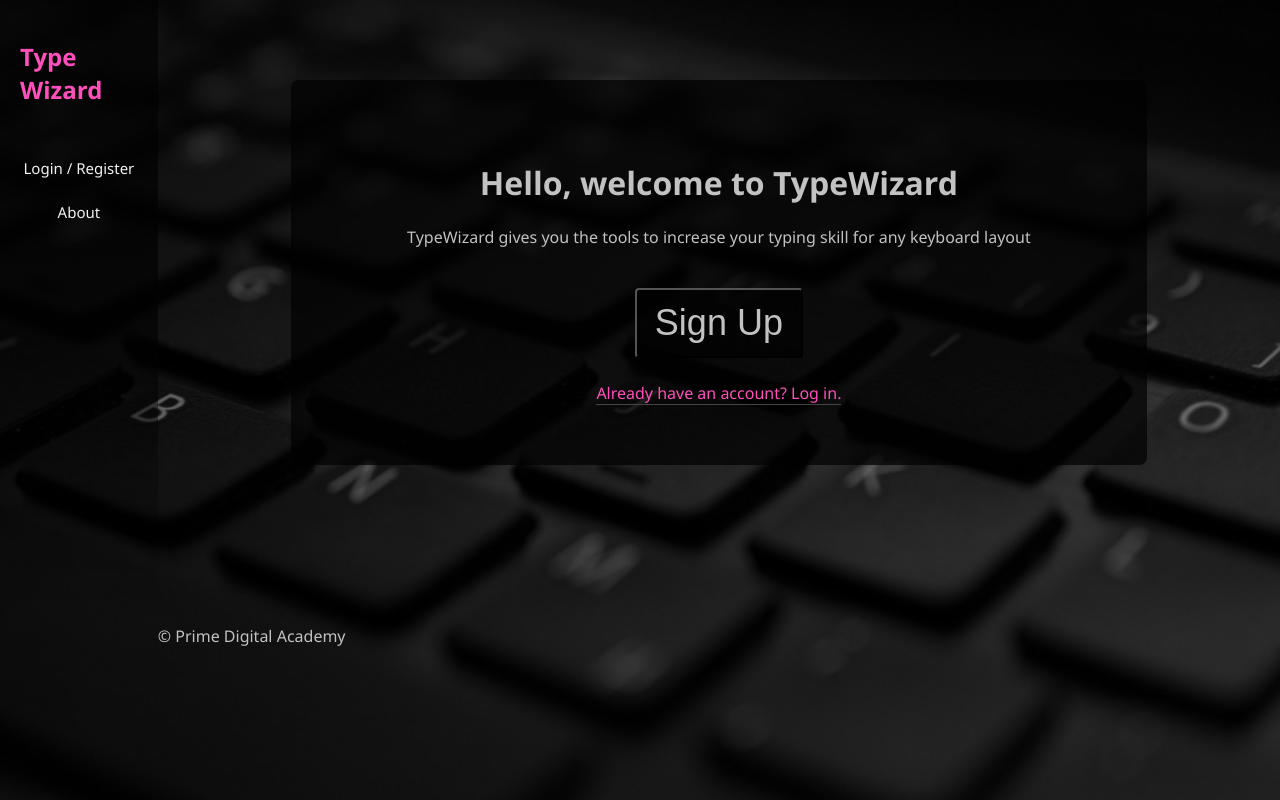
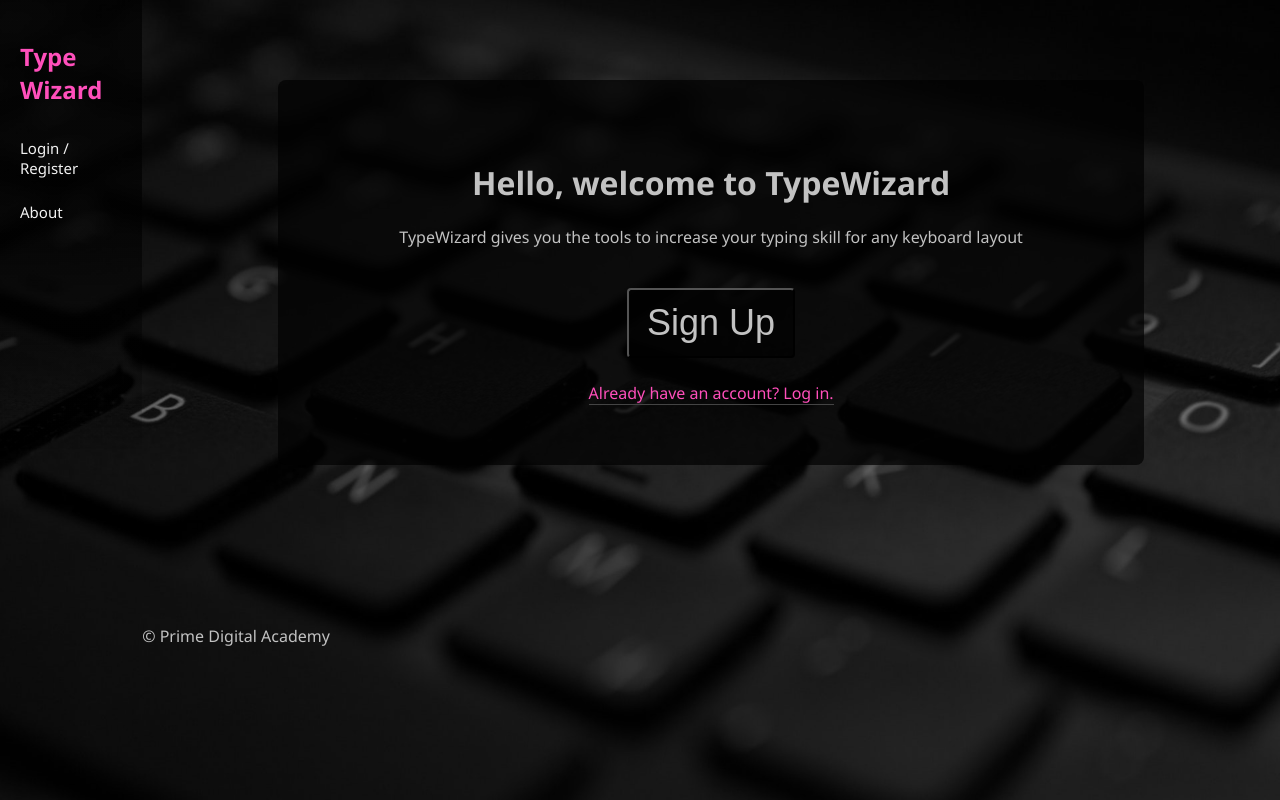
Before and after one commit to leodasso/type-wizard, a React app: page /#/play in a window 1280 px wide. Built offline with nearby package versions, Linux system fonts and the light colour scheme; no server answers.

Commit message:
fix stickiness in nav bar

```diff
--- a/src/components/Nav/Nav.css
+++ b/src/components/Nav/Nav.css
@@ -3,24 +3,26 @@
     font-weight: 700;
     display: inline-block;
     color: var(--primary-color);
-    padding: 20px;
+    margin-top: 40px;
+    padding-left: 20px;
 }
 
 .nav {
   background-image: linear-gradient(var(--deep-black), var(--deep-black), rgba(0, 0, 0, 0));
   display: flex;
   flex-direction: column;
-  height: 100%;
   position:sticky;
-  min-height: 600px;
-  width: 180px;
+  top: 0px;
+  position: -webkit-sticky;
+  height: 450px;
+  width: 160px;
 }
 
 .nav-link {
   background-color: inherit;
   color: #f2f2f2;
-  text-align: center;
-  padding: 12px 3px;
+  text-align: left;
+  padding: 12px 20px;
   text-decoration: none;
   font-size: 15px;
 
```
